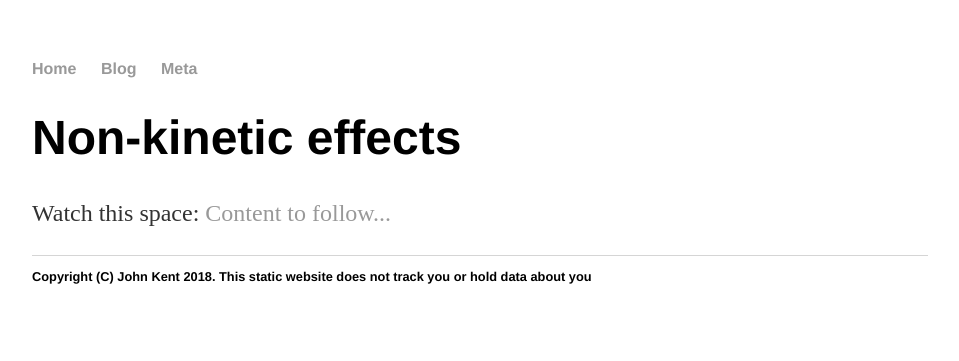
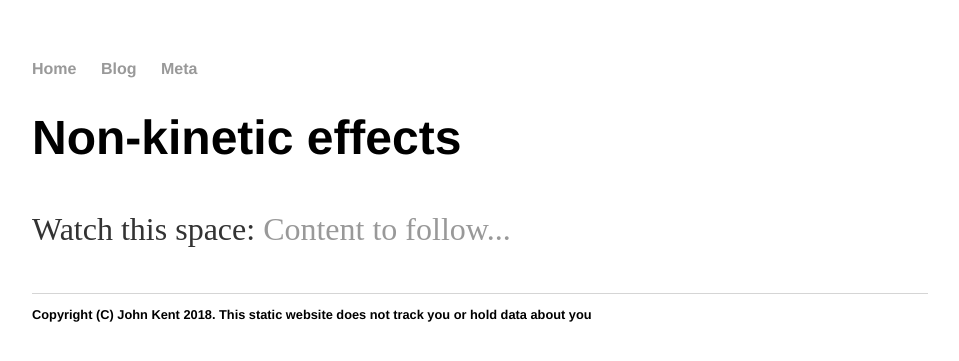
Before and after one commit to KineticLensman/KineticLensman.github.io, a Jekyll site: the page built from index.html, in a window 1280 px wide. Shown: the top 361 px of the page, without its empty margins (160-1119 px from the left). Built offline with Jekyll 4.4.1, drawn with Linux system fonts in a browser that asks for light colours.

Commit message:
Changed para sizes

```diff
--- a/css/main.css
+++ b/css/main.css
@@ -24,8 +24,8 @@ h1 {
     font-family:'Helvetica', 'Arial', 'Sans-Serif';
 }
 p {
-    font-size: 1.5em;
-    line-height: 1.4em;
+    font-size: 2em;    /* was 1.5 */
+    line-height: 2em; /* was 1.4 */
     color: #333;
 }
 footer {
```
